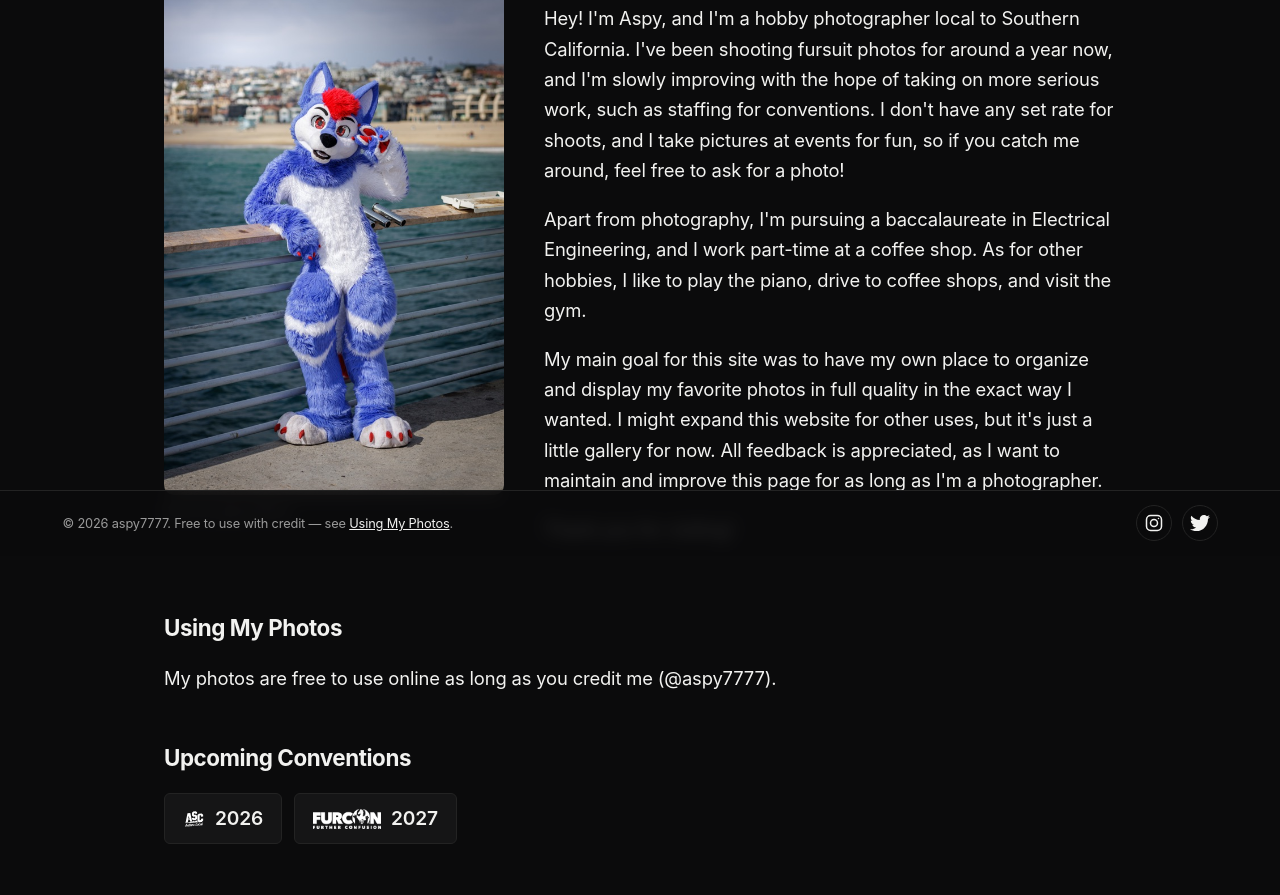
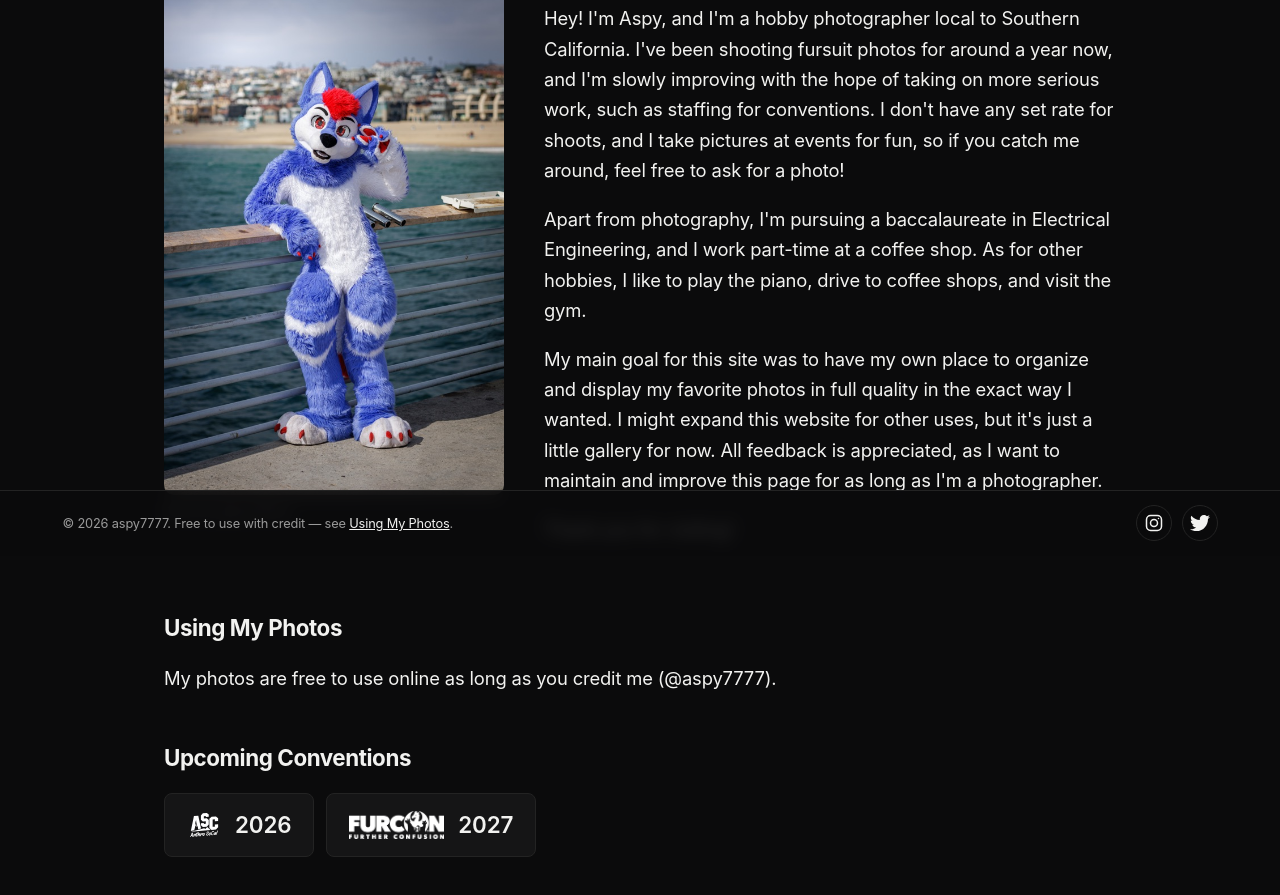
Before and after one commit to steampiano/PhotographyPortfolio, a website: page about.html in a window 1280 px wide. Shown: the part 244-1139 px from the top of the page. Drawn offline with Linux system fonts and the light colour scheme.

Commit message:
Enlarge convention badges and bump ASC logo size to match FC visually

```diff
--- a/css/style.css
+++ b/css/style.css
@@ -425,14 +425,14 @@ a {
 .next-con {
   display: inline-flex;
   align-items: center;
-  gap: 10px;
-  font-size: 1.2rem;
+  gap: 14px;
+  font-size: 1.4rem;
   font-weight: 600;
   color: var(--fg);
   text-decoration: none;
   border: 1px solid var(--border);
-  border-radius: 6px;
-  padding: 10px 18px;
+  border-radius: 8px;
+  padding: 14px 22px;
   background: rgba(255, 255, 255, 0.04);
   transition: background 0.15s ease, border-color 0.15s ease, color 0.15s ease;
 }
@@ -450,16 +450,19 @@ a {
    transparent artwork) to solid white with a filter works for both regardless
    of source format or format-specific tricks. */
 .next-con-logo {
-  width: 22px;
-  height: 22px;
+  width: 34px;
+  height: 34px;
   filter: brightness(0) invert(1);
 }
 
 /* Wider aspect ratio than the square ASC icon, so height is fixed and width
-   follows naturally instead of stretching to a square. */
+   follows naturally instead of stretching to a square. The ASC mark's own
+   "Anthro SoCal" script subtext eats into its square box, so it needs a
+   noticeably bigger box than FC's bold wordmark to read as the same visual
+   size — matching pixel heights alone isn't enough. */
 .next-con-logo.fc-logo {
   width: auto;
-  height: 20px;
+  height: 28px;
 }
 
 .photo-page {
```
